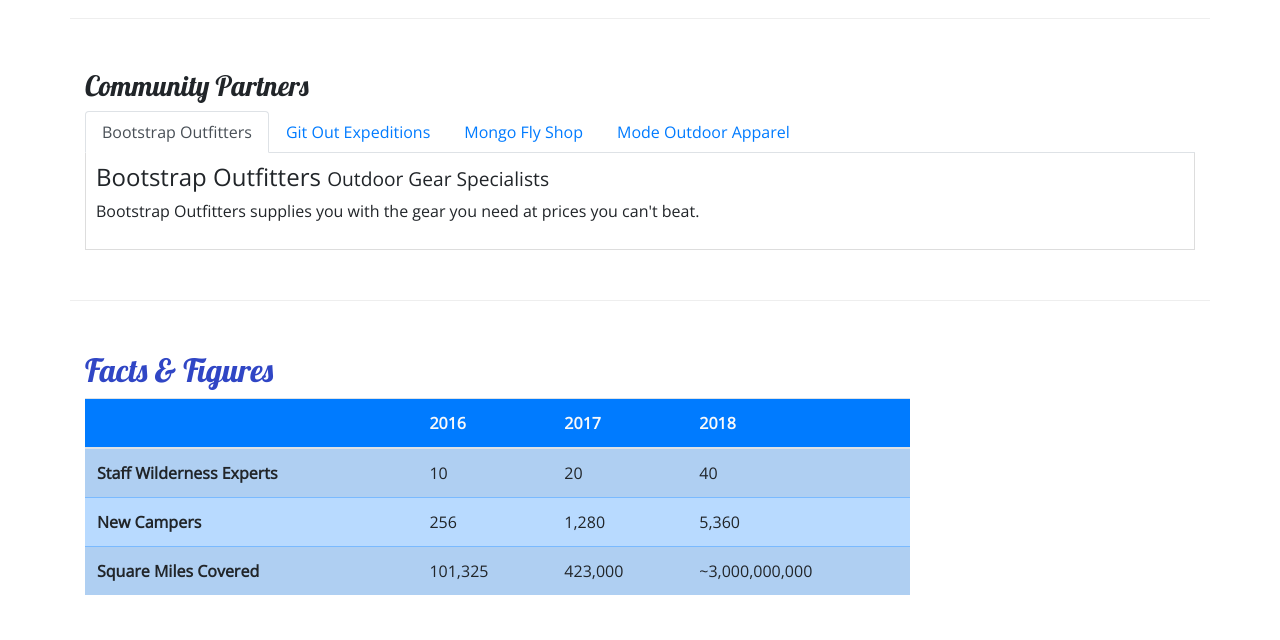
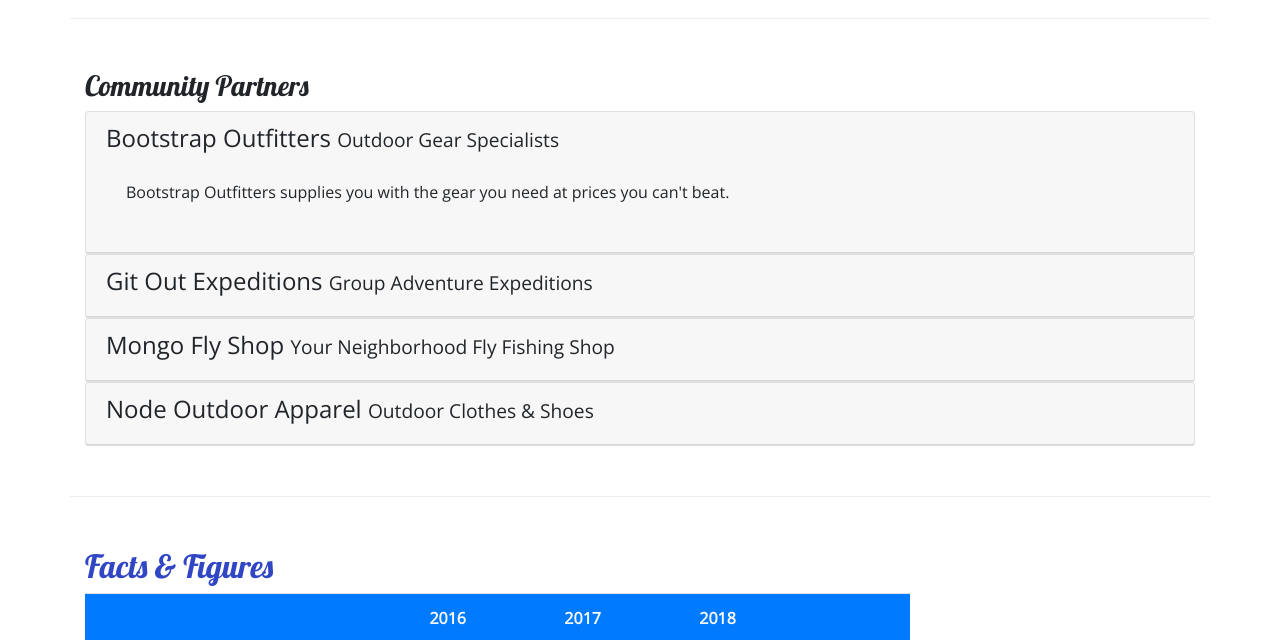
Before and after one commit to Sheilabob/NucampBootstrapProject, a website: page aboutus.html in a window 1280 px wide. Shown: the part 810-1450 px from the top of the page. Drawn offline with nearby package versions, Linux system fonts and the light colour scheme.

Commit message:
accordion

```diff
--- a/aboutus.html
+++ b/aboutus.html
@@ -100,28 +100,58 @@
         <div class="row row-content">
             <div class="col-12">
                 <h3>Community Partners</h3>
-                <ul class="nav nav-tabs">
-                    <li class="nav-item"><a class="nav-link active" href="#bootstrap" role="tab" data-toggle="tab">Bootstrap Outfitters</a></li>
-                    <li class="nav-item"><a class="nav-link" href="#git" role="tab" data-toggle="tab">Git Out Expeditions</a></li>
-                    <li class="nav-item"><a class="nav-link" href="#mongo" role="tab" data-toggle="tab">Mongo Fly Shop</a></li>
-                    <li class="nav-item"><a class="nav-link" href="#node" role="tab" data-toggle="tab">Mode Outdoor Apparel</a></li>
-                </ul>
-                <div class="tab-content">
-                    <div role="tabpanel" class="tab-pane fade show active" id="bootstrap">
-                        <h4>Bootstrap Outfitters <small>Outdoor Gear Specialists</small></h4>
-                        <p class="d-none d-sm-block">Bootstrap Outfitters supplies you with the gear you need at prices you can't beat.</p>
+                <div id="accordion">
+                    <div class="card">
+                        <div role="tab" class="card-header">
+                            <h4>
+                                <a data-toggle="collapse" data-target="#bootstrap">Bootstrap Outfitters <small>Outdoor Gear Specialists</small>
+                                </a>
+                            </h4>
+                            <div class="collapse show" id="bootstrap" data-parent="#accordion">
+                                <div class="card-body">
+                                    <p class="d-none d-sm-block">Bootstrap Outfitters supplies you with the gear you need at prices you can't beat.</p>
+                                </div>
+                            </div>
+                        </div>
                     </div>
-                    <div role="tabpanel" class="tab-pane fade" id="git">
-                        <h4>Git Out Expeditions <small>Group Adventure Expeditions</small></h4>
-                        <p class="d-none d-sm-block">Join Git Out Expeditions to explore new horizons with a group of other adventurers!</p>
+                    <div class="card">
+                        <div role="tab" class="card-header">
+                            <h4>
+                                <a class="collapsed" data-toggle="collapse" data-target="#git">Git Out Expeditions <small>Group Adventure Expeditions</small>
+                                </a>
+                            </h4>
+                            <div class="collapse" id="git" data-parent="#accordion">
+                                <div class="card-body">
+                                    <p class="d-none d-sm-block">Join Git Out Expeditions to explore new horizons with a group of other adventurers!</p>
+                                </div>
+                            </div>
+                        </div>
                     </div>
-                    <div role="tabpanel" class="tab-pane fade" id="mongo">
-                        <h4>Mongo Fly Shop <small>Your Neighborhood Fly Fishing Shop</small></h4>
-                        <p class="d-none d-sm-block">Need a new fishing pole, a tacklebox, or flies of all kinds? Stop by Mongo Fly Shop.</p>
+                    <div class="card">
+                        <div role="tab" class="card-header">
+                            <h4>
+                                <a class="collapsed" data-toggle="collapse" data-target="#mongo">Mongo Fly Shop <small>Your Neighborhood Fly Fishing Shop</small>
+                                </a>
+                            </h4>
+                            <div class="collapse" id="mongo" data-parent="#accordion">
+                                <div class="card-body">
+                                    <p class="d-none d-sm-block">Need a new fishing pole, a tacklebox, or flies of all kinds? Stop by Mongo Fly Shop.</p>
+                                </div>
+                            </div>
+                        </div>
                     </div>
-                    <div role="tabpanel" class="tab-pane fade" id="node">
-                        <h4>Node Outdoor Apparel <small>Outdoor Clothes & Shoes</small></h4>
-                        <p class="d-none d-sm-block">From polar fleeces to swimsuits, hiking boots to waders, a visit to Node will be sure to get you covered.</p>
+                    <div class="card">
+                        <div role="tab" class="card-header">
+                            <h4>
+                                <a class="collapsed" data-toggle="collapse" data-target="#node">Node Outdoor Apparel <small>Outdoor Clothes & Shoes</small>
+                                </a>
+                            </h4>
+                            <div class="collapse" id="node" data-parent="#accordion">
+                                <div class="card-body">
+                                    <p class="d-none d-sm-block">From polar fleeces to swimsuits, hiking boots to waders, a visit to Node will be sure to get you covered.</p>
+                                </div>
+                            </div>
+                        </div>
                     </div>
                 </div>
             </div>
--- a/css/styles.css
+++ b/css/styles.css
@@ -35,8 +35,7 @@ header h2 {
     background-color: #901CAD;
 }
 
-.tab-content {
-    border: 1px solid #DDD;
-    border-top: none;
-    padding: 10px;
+a, a:hover {
+    color: inherit;
+    text-decoration: none;
 }
```
